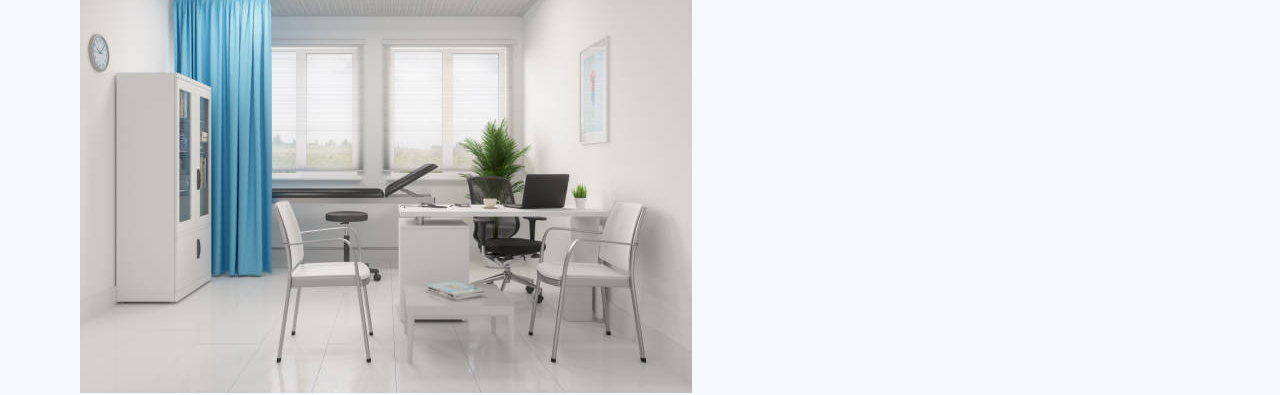
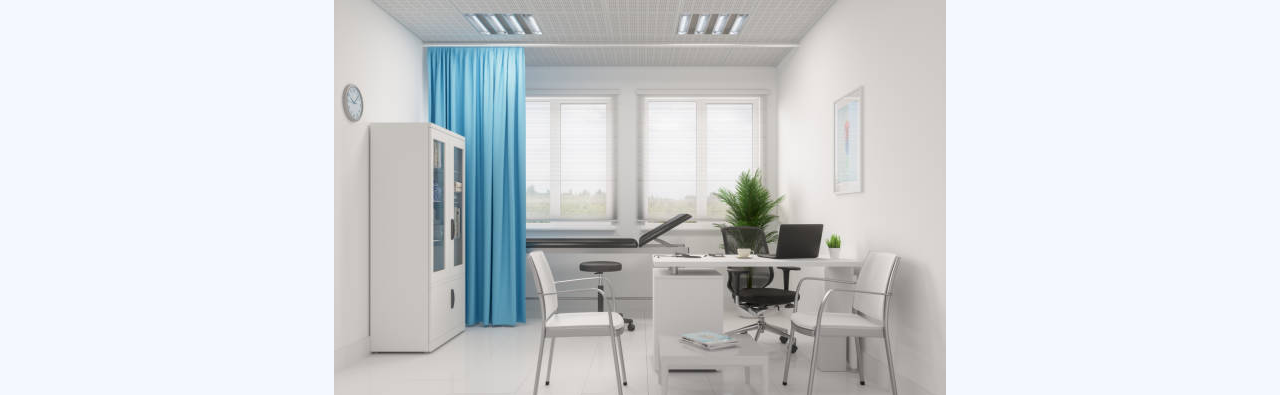
Before and after one commit to lucianasanabria/proyectoConsultorios, a plain HTML site: page preguntasFrecuentes.html in a window 1280 px wide. Shown: the part 452-847 px from the top of the page. Drawn offline with Linux system fonts and the light colour scheme.

Commit message:
centrada imagen de preg frec

```diff
--- a/preguntasFrecuentes.html
+++ b/preguntasFrecuentes.html
@@ -27,8 +27,11 @@
    </header>
 
    <main>
-    <H1>CONSULTORIO INGENIAS</H1>
-    <h2><img src="imagen-consultorios.jpg" alt=""></h2>
+    <nav class="consignaInicio">
+        <H1>CONSULTORIO INGENIAS</H1>
+        <h2><img class="imagenIncio" src="imagen-consultorios.jpg" alt="Imagen de consultorio médico"></h2>
+    </nav>
+
     <H2>PREGUNTAS FRECUENTES</H2>
     <h2>
        <ul> <li>¿Como sacar mi turno?</li></ul>
```
